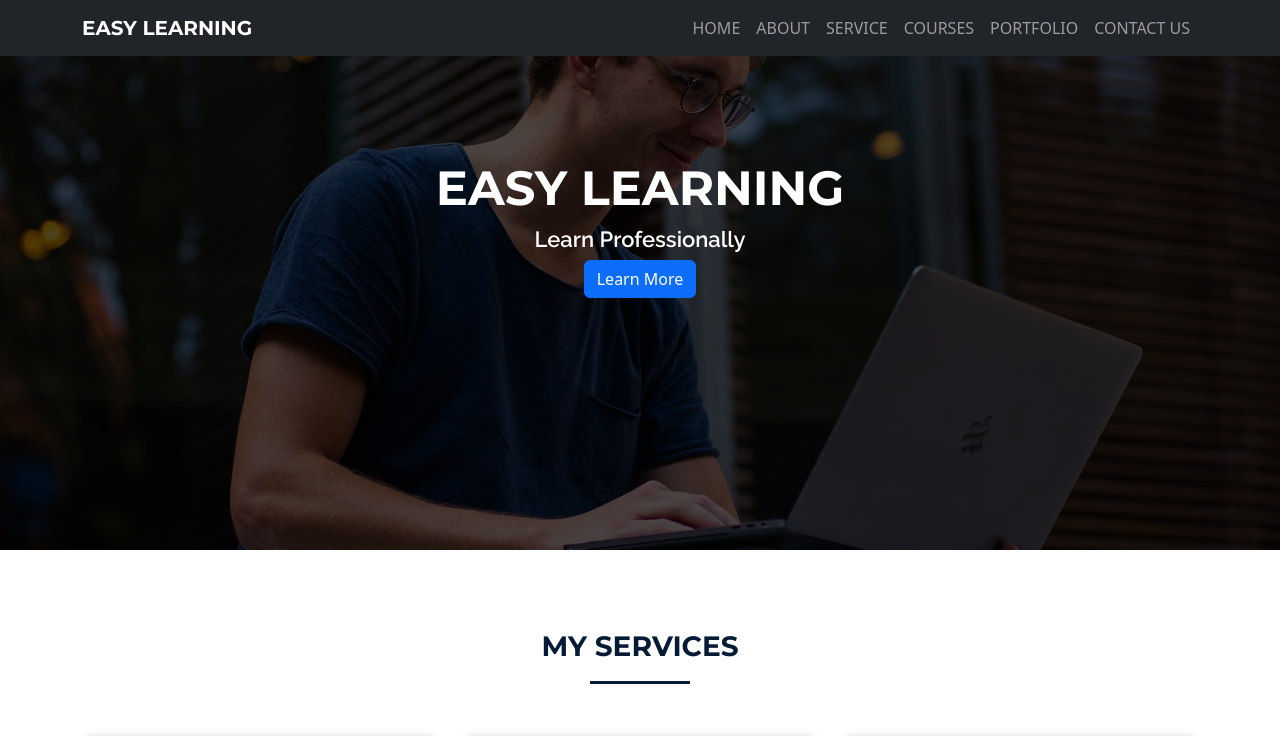
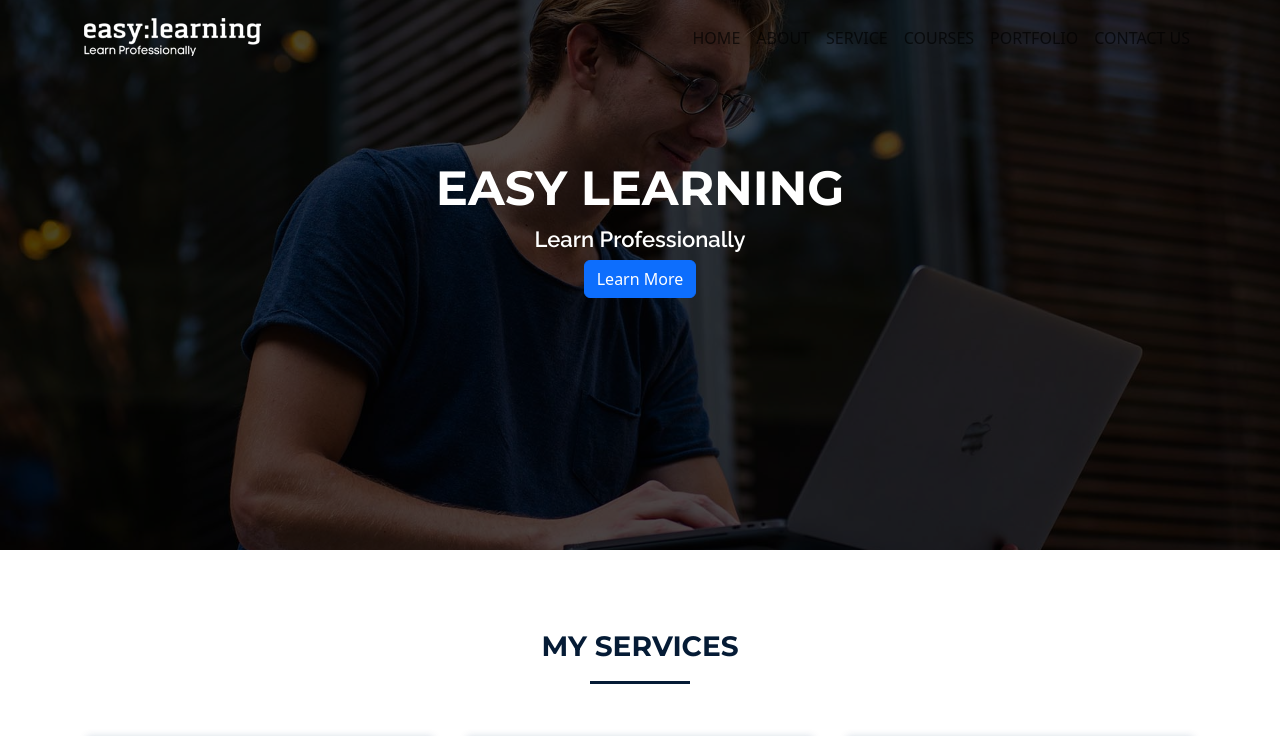
Before and after one commit to Harounjlassi/EasyLearning, a React (Create React App) app: page / in a window 1280 px wide. Shown: the top 736 px of the page. Built offline with nearby package versions, Linux system fonts and the light colour scheme; a web font is replaced by a local one.

Commit message:
updateNav

```diff
--- a/src/asset/css/custom.css
+++ b/src/asset/css/custom.css
@@ -95,3 +95,9 @@
 
   font-size: 30px;
 }
+.navBackground {
+  background-color: rgba(0, 0, 0, 0) !important;
+}
+.navBackgroundScrool {
+  background-color: #ffffff;
+}
--- a/src/components/TopNavigation/TopNavigation.jsx
+++ b/src/components/TopNavigation/TopNavigation.jsx
@@ -2,19 +2,31 @@ import React, { Component, Fragment } from "react";
 import Container from "react-bootstrap/Container";
 import Nav from "react-bootstrap/Nav";
 import Navbar from "react-bootstrap/Navbar";
-import NavDropdown from "react-bootstrap/NavDropdown";
+import whiteLogo from "../../asset/image/logo_white.png";
+import blackLogo from "../../asset/image/logo_black.png";
+
 export class TopNavigation extends Component {
   constructor() {
     super();
     this.state = {
       navBarTitle: "navTitle ",
+      navBarLogo: [whiteLogo], //object
+      navBackBack: "navBackground",
     };
   }
   onScroll = () => {
     if (window.scrollY > 100) {
-      this.setState({ navBarTitle: "navTitleScroll" });
+      this.setState({
+        navBarTitle: "navTitleScroll",
+        navBarLogo: [blackLogo],
+        navBackBack: "navBackgroundScrool",
+      });
     } else if (window.scrollY < 100) {
-      this.setState({ navBarTitle: "navTitle" });
+      this.setState({
+        navBarTitle: "navTitle",
+        navBarLogo: [whiteLogo],
+        navBackBack: "navBackground",
+      });
     }
   };
   componentDidMount() {
@@ -24,15 +36,15 @@ export class TopNavigation extends Component {
     return (
       <Fragment>
         <Navbar
+          className={this.state.navBackBack}
           collapseOnSelect
           fixed="top"
           expand="lg"
-          bg="dark"
-          variant="dark"
+          variant="black"
         >
           <Container>
             <Navbar.Brand className={this.state.navBarTitle} href="#home">
-              EASY LEARNING
+              <img src={this.state.navBarLogo} alt="" />
             </Navbar.Brand>
             <Navbar.Toggle aria-controls="responsive-navbar-nav" />
             <Navbar.Collapse id="responsive-navbar-nav">
```
